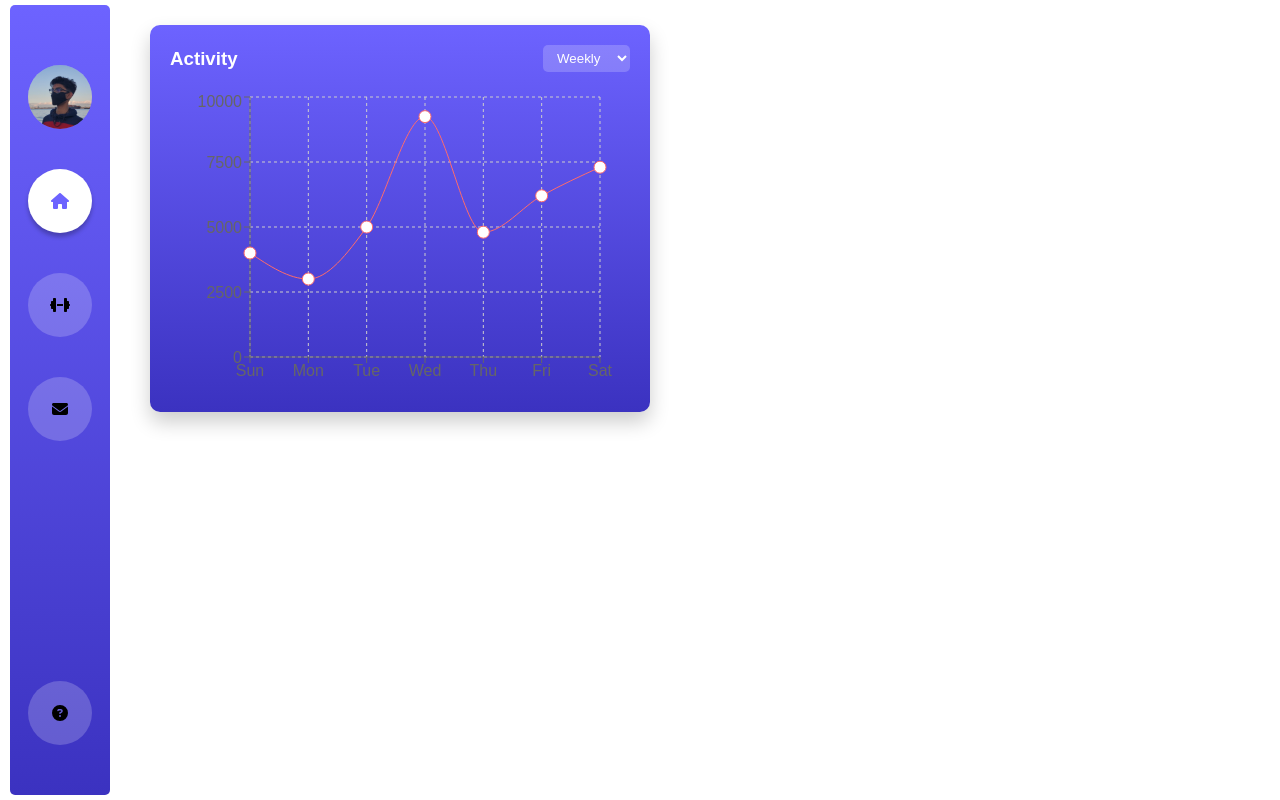
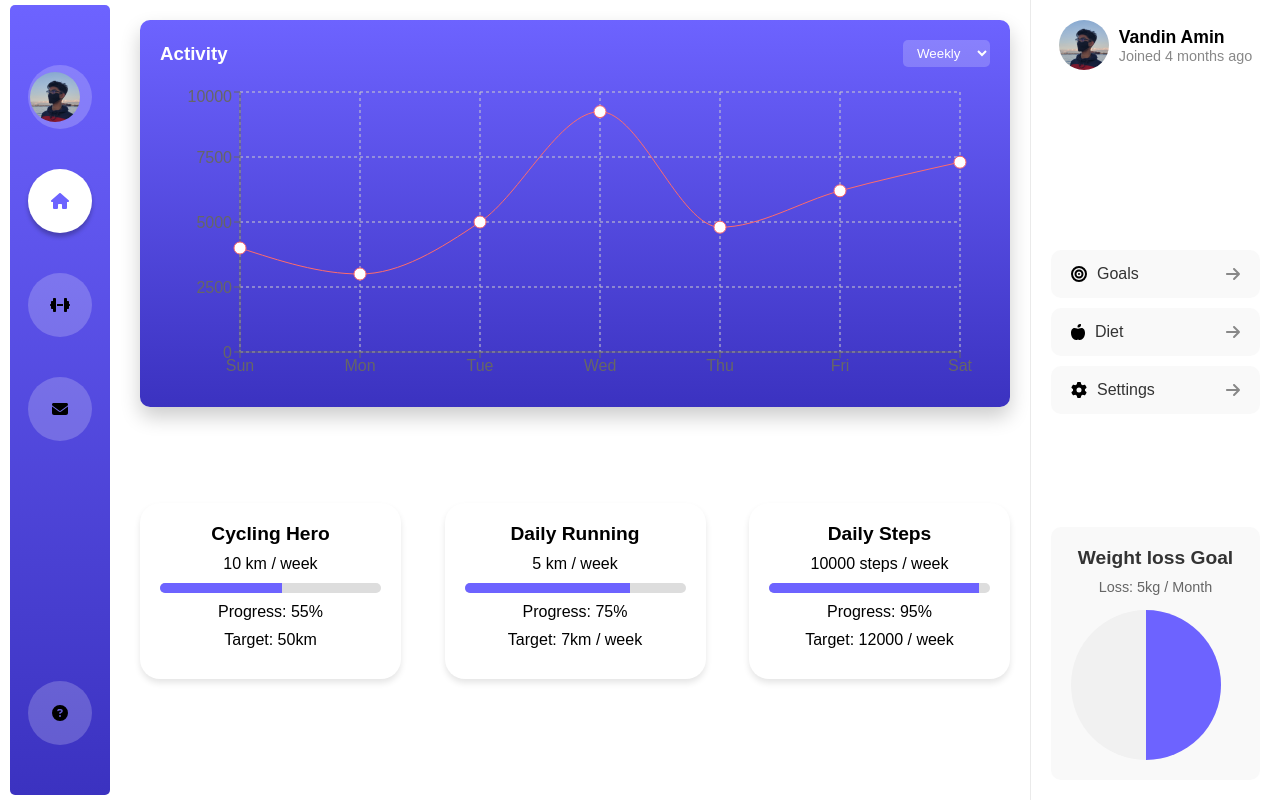
Before and after one commit to Vamin-co/FitnessFiveWeb, a React (Create React App) app in the folder fitness_five/: page /dashboard in a window 1280 px wide. Built offline with nearby package versions, Linux system fonts and the light colour scheme.

Commit message:
create Dashboard.js, Dashboard.css, implement side bar buttons, cards, graph and user photo visual

```diff
--- a/fitness_five/src/CSS/Dashboard.css
+++ b/fitness_five/src/CSS/Dashboard.css
@@ -48,6 +48,7 @@ body {
   background: rgba(255, 255, 255, 0.2);
   border-radius: 50%;
 }
+
 .profile-photo {
   width: 64px;
   height: 64px;
@@ -71,26 +72,22 @@ body {
 }
 
 .main-content {
-    display: grid;
-    grid-template-columns: 500px 0.5fr; /* 80px for the sidebar, remaining for the content */
-    grid-template-rows: auto; /* Adjust row height based on content */
-    gap: 10px; /* Gap between sidebar and content */
+  display: flex;
+  flex-direction: column;
+  margin-left: 120px;
   padding: 20px;
-    height: 50vh; /* Full height */
+  height: 100vh; /* Full height */
+  width: calc(100% - 120px - 250px); /* Adjust the width to account for the sidebar and right sidebar */
 }
+
 .activity-section {
   width: 100%;
-  max-width: 500px;
   background: linear-gradient(180deg, #6D63FF 0%, #3B32C0 100%);
   border-radius: 10px;
-  margin-left: 10px; /* Adjust this value to reduce the gap */
-  margin-top: 5px;
   padding: 20px;
-  margin-left: 130px;
   color: #fff;
   box-shadow: 0 10px 20px rgba(0, 0, 0, 0.2);
 }
-
 
 .activity-graph-container {
   width: 100%;
@@ -116,26 +113,197 @@ body {
   cursor: pointer;
 }
 
-  .activity-graph-container {
-    width: 100%;
+.cards-container {
+  display: flex;
+  justify-content: space-between;
+  margin-top: 12vh;
 }
 
-  .activity-header {
+.card {
+  width: 30%;
+  background: white;
+  border-radius: 20px;
+  padding: 20px;
+  box-shadow: 0 4px 6px rgba(0, 0, 0, 0.1);
+  text-align: center;
+}
+
+.card h3 {
+  font-size: 1.2em;
+  margin-bottom: 10px;
+}
+
+.card p {
+  margin-bottom: 10px;
+}
+
+.progress-bar {
+  width: 100%;
+  height: 10px;
+  background: #ddd;
+  border-radius: 5px;
+  overflow: hidden;
+  margin-bottom: 10px;
+}
+
+.progress-bar span {
+  display: block;
+  height: 100%;
+  background: #6D63FF;
+}
+
+.right-sidebar {
+  width: 250px;
+  height: 100vh; /* Full viewport height */
+  background: #fff;
+  padding: 20px;
   display: flex;
-    justify-content: space-between;
+  flex-direction: column;
+  align-items: center;
+  border-left: 1px solid #eaeaea;
+  position: fixed;
+  right: 0;
+  top: 0;
+}
+
+.profile-section {
+  display: flex;
   align-items: center;
   margin-bottom: 20px;
 }
 
-  .activity-header h3 {
-    margin: 0;
+.profile-photo {
+  width: 50px;
+  height: 50px;
+  border-radius: 50%;
+  margin-right: 10px;
 }
 
-  .timeframe-selector {
-    background: rgba(255, 255, 255, 0.2);
-    border: none;
-    border-radius: 5px;
-    padding: 5px 10px;
-    color: #fff;
+.profile-info {
+  display: flex;
+  flex-direction: column;
+}
+
+.profile-info h4 {
+  margin: 0;
+  font-size: 1.1em;
+}
+
+.profile-info p {
+  margin: 0;
+  font-size: 0.9em;
+  color: #888;
+}
+
+.navigation-section {
+  width: 100%;
+  margin-bottom: 20px;
+  margin-top: 20vh
+}
+
+.nav-item {
+  display: flex;
+  align-items: center;
+  padding: 15px 20px;
   cursor: pointer;
+  background: #f9f9f9;
+  border-radius: 10px;
+  margin-bottom: 10px;
+  transition: background 0.3s ease;
 }
+
+.nav-item:hover {
+  background: #f0f0f0;
+}
+
+.nav-item > *:not(:last-child) {
+  margin-right: 10px; /* Adjust the spacing as needed */
+}
+
+.nav-icon {
+  color: #6D63FF;
+  font-size: 1.2em; /* Adjust icon size if needed */
+}
+
+.nav-item span {
+  font-size: 1em;
+  color: #333;
+  flex-grow: 1;
+}
+
+.arrow-icon {
+  font-size: 1em;
+  color: #888;
+}
+
+.goal-section {
+  width: 100%;
+  margin-top: auto;
+  text-align: center;
+  padding: 20px;
+  background: #f9f9f9;
+  border-radius: 10px;
+}
+
+.goal-section h4 {
+  font-size: 1.2em;
+  margin-bottom: 10px;
+  color: #333;
+}
+
+.goal-section p {
+  font-size: 0.9em;
+  color: #666;
+  margin-bottom: 15px;
+}
+
+.goal-progress {
+  display: flex;
+  justify-content: center;
+  align-items: center;
+  position: relative;
+  width: 150px; /* Adjust width for better appearance */
+  height: 150px; /* Adjust height for better appearance */
+}
+
+.progress-circle {
+  width: 100%;
+  height: 100%;
+  position: relative;
+}
+
+.circle-background {
+  width: 100%;
+  height: 100%;
+  border-radius: 50%;
+  background: #f1f1f1;
+  position: absolute;
+  top: 0;
+  left: 0;
+}
+
+.circle-progress {
+  width: 100%;
+  height: 100%;
+  border-radius: 50%;
+  background: #6D63FF;
+  clip: rect(0px, 75px, 150px, 0px);
+  position: absolute;
+  top: 0;
+  left: 0;
+  transform: rotate(180deg); /* Adjust the rotation angle to show progress */
+  transform-origin: 75px 75px; /* Set the origin to the center of the circle */
+}
+
+.progress-mask {
+  width: 100%;
+  height: 100%;
+  border-radius: 50%;
+  background: #f1f1f1;
+  clip: rect(0px, 75px, 150px, 0px);
+  position: absolute;
+  top: 0;
+  left: 0;
+  transform: rotate(90deg); /* Adjust the rotation angle to show progress */
+  transform-origin: 75px 75px; /* Set the origin to the center of the circle */
+}
--- a/fitness_five/src/components/Dashboard.js
+++ b/fitness_five/src/components/Dashboard.js
@@ -2,7 +2,7 @@ import React from 'react';
 import "../CSS/Dashboard.css";
 import VandanPhoto from "../Images/Vandan_Profile.jpeg";
 import { FontAwesomeIcon } from '@fortawesome/react-fontawesome';
-import { faHome, faDumbbell, faEnvelope, faQuestionCircle } from '@fortawesome/free-solid-svg-icons';
+import { faHome, faDumbbell, faEnvelope, faQuestionCircle, faBullseye, faAppleAlt, faCog, faArrowRight } from '@fortawesome/free-solid-svg-icons';
 import { LineChart, Line, XAxis, YAxis, CartesianGrid, Tooltip, ResponsiveContainer } from 'recharts'; // Importing Recharts components
 
 const data = [
@@ -61,6 +61,73 @@ const Dashboard = () => {
             </div>
           </div>
         </div>
+        <div className="cards-container">
+          <div className="card">
+            <h3>Cycling Hero</h3>
+            <p>10 km / week</p>
+            <div className="progress-bar">
+              <span style={{ width: '55%' }}></span>
+            </div>
+            <p>Progress: 55%</p>
+            <p>Target: 50km</p>
+          </div>
+          <div className="card">
+            <h3>Daily Running</h3>
+            <p>5 km / week</p>
+            <div className="progress-bar">
+              <span style={{ width: '75%' }}></span>
+            </div>
+            <p>Progress: 75%</p>
+            <p>Target: 7km / week</p>
+          </div>
+          <div className="card">
+            <h3>Daily Steps</h3>
+            <p>10000 steps / week</p>
+            <div className="progress-bar">
+              <span style={{ width: '95%' }}></span>
+            </div>
+            <p>Progress: 95%</p>
+            <p>Target: 12000 / week</p>
+          </div>
+        </div>
+      </div>
+
+      <div className="right-sidebar">
+        <div className="profile-section">
+          <img src={VandanPhoto} alt="Profile" className="profile-photo" />
+          <div className="profile-info">
+            <h4>Vandin Amin</h4>
+            <p>Joined 4 months ago</p>
+          </div>
+        </div>
+        <div className="navigation-section">
+          <div className="nav-item">
+            <FontAwesomeIcon icon={faBullseye} />
+            <span>Goals</span>
+            <FontAwesomeIcon icon={faArrowRight} className="arrow-icon" />
+          </div>
+          <div className="nav-item">
+            <FontAwesomeIcon icon={faAppleAlt} />
+            <span>Diet</span>
+            <FontAwesomeIcon icon={faArrowRight} className="arrow-icon" />
+          </div>
+          <div className="nav-item">
+            <FontAwesomeIcon icon={faCog} />
+            <span>Settings</span>
+            <FontAwesomeIcon icon={faArrowRight} className="arrow-icon" />
+          </div>
+        </div>
+        <div className="goal-section">
+          <h4>Weight loss Goal</h4>
+          <p>Loss: 5kg / Month</p>
+          <div className="goal-progress">
+            <div className="progress-circle">
+              <div className="circle-background">
+                <div className="circle-progress"></div>
+              </div>
+            </div>
+          </div>
+        </div>
       </div>
     </div>
   );
```
Lines whose indentation alone changed are shown as unchanged.
